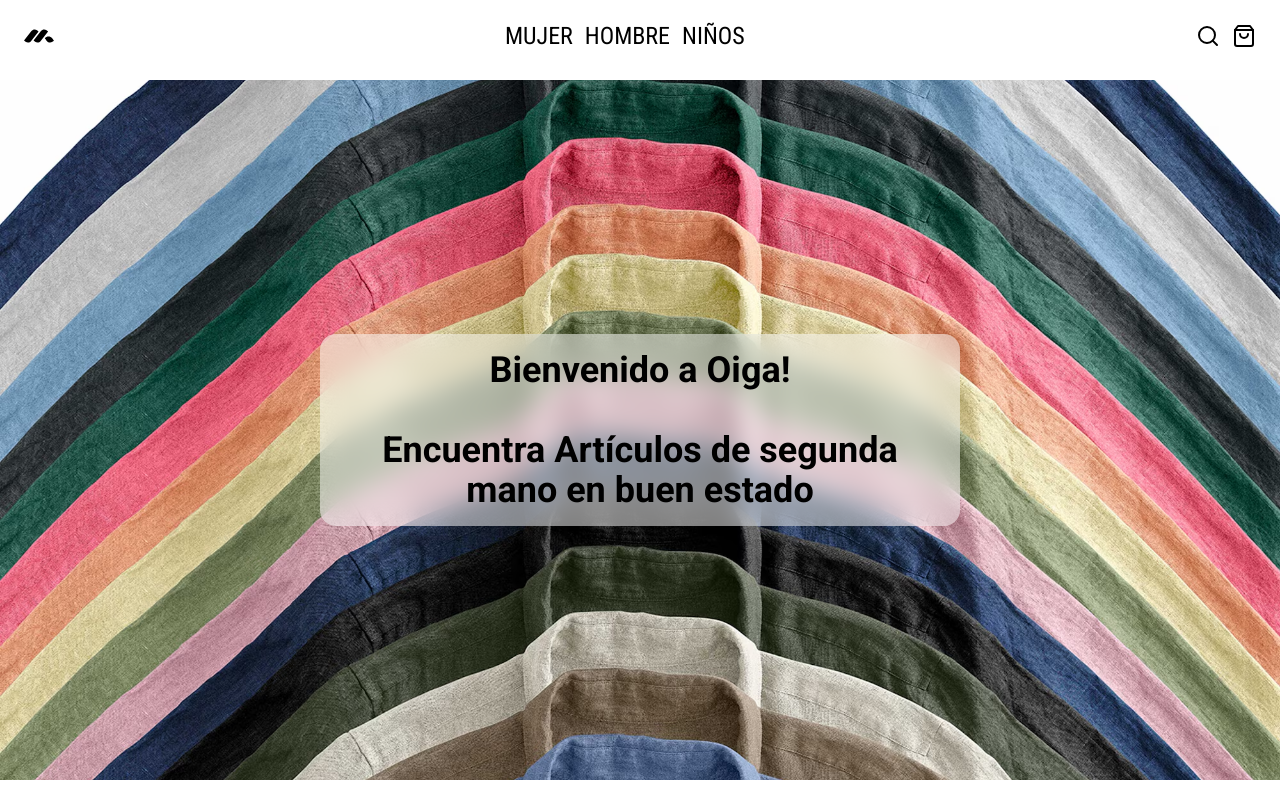
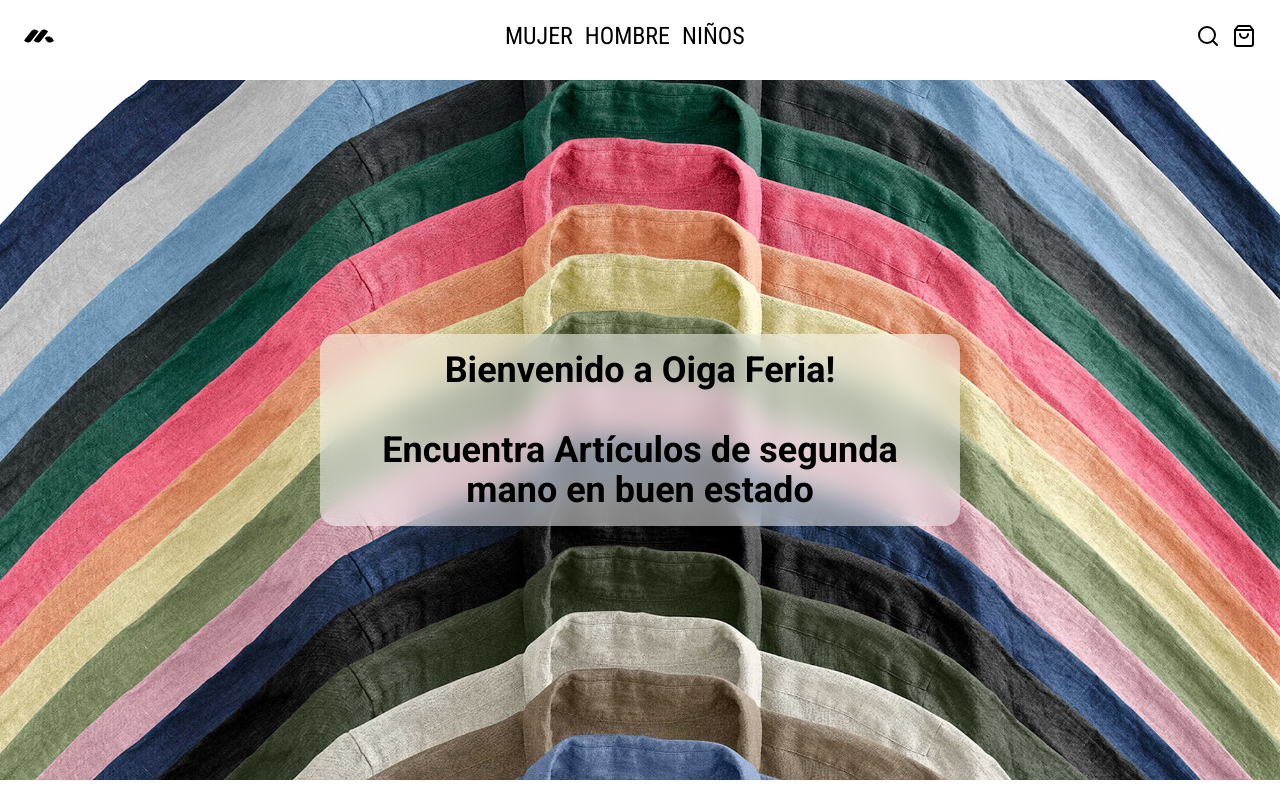
Before and after one commit to bebigomez/oiga-app-frontend, a React (Vite) app: page / in a window 1280 px wide. Shown: the top 800 px of the page. Built offline with nearby package versions, Linux system fonts and the light colour scheme; no server answers.

Commit message:
change welcome message

```diff
--- a/src/components/MainPage.jsx
+++ b/src/components/MainPage.jsx
@@ -43,7 +43,7 @@ const MainPage = () => {
           alt="A collection of colored shirts"
         ></img>
         <h2 className="absolute top-1/2 left-1/2 -translate-x-1/2 -translate-y-1/2 text-center bg-white/50 backdrop-blur-md p-4 rounded-2xl text-black text-2xl md:text-4xl font-bold">
-          Bienvenido a Oiga!
+          Bienvenido a Oiga Feria!
           <br />
           <br />
           Encuentra Artículos de segunda mano en buen estado
```
